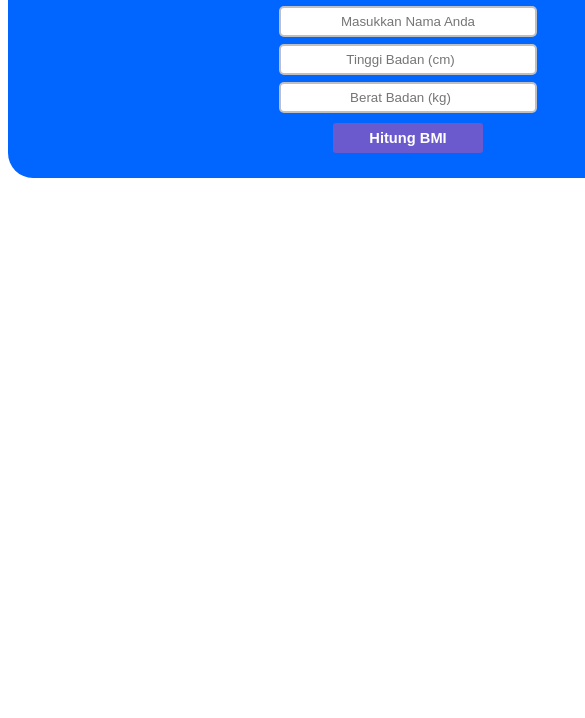
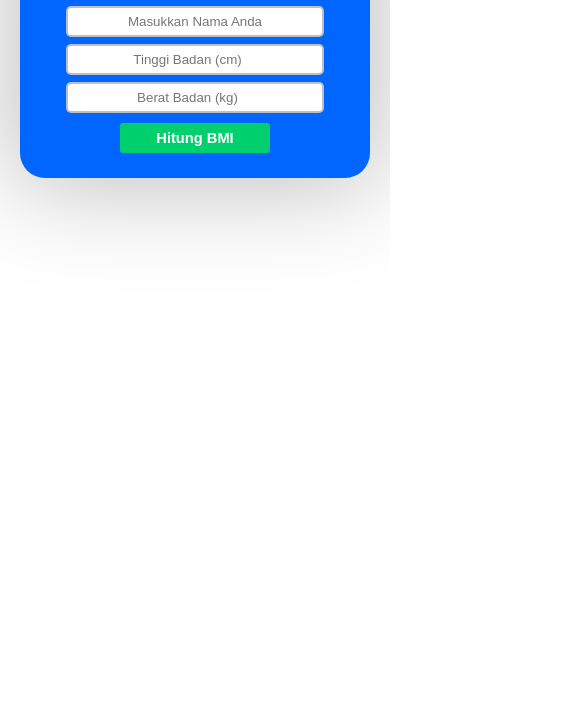
Before and after one commit to EedSuaidi/Simulasi-Uji-Kompetensi, a plain HTML site: page index.html in a window 390 px wide. Shown: the part 126-844 px from the top of the page, 585 px wide, since content can reach past the window. Drawn offline with Linux system fonts and the light colour scheme.

Commit message:
Update 1.1

```diff
--- a/style.css
+++ b/style.css
@@ -10,6 +10,8 @@ main {
     text-align: center;
     background-color: rgb(0, 102, 255);
     border-radius: 25px;
+    box-shadow: 0 0 100px 10px rgba(0, 0, 0, 0.25);
+    transition: 0.3s;
 }
 
 input {
@@ -26,10 +28,28 @@ button {
     margin-top: 10px;
     width: 150px;
     height: 30px;
-    background-color: slateblue;
+    background-color: rgb(0, 207, 110);
     color: white;
     font-size: 11pt;
     font-weight: 700;
     border: none;
     border-radius: 3px;
 }
+
+@media screen and (max-width: 992px) {
+    main {
+        width: 600px;
+    }
+}
+
+@media screen and (max-width: 768px) {
+    main {
+        width: 400px;
+    }
+}
+
+@media screen and (max-width: 576px) {
+    main {
+        width: 350px;
+    }
+}
```
